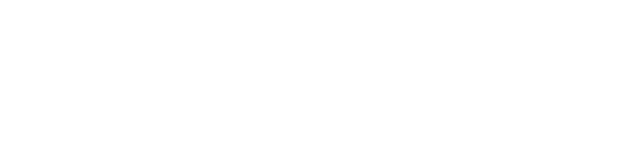
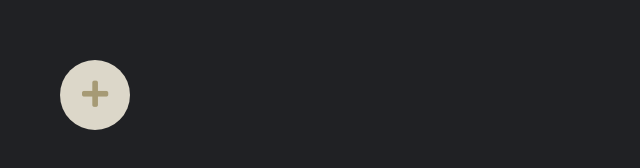
Before and after one commit to jonni595/note-app, a website: page src/index.html in a window 1280 px wide. Shown: the whole page, without its empty margins (0-640 px from the left). Drawn offline with Linux system fonts and the light colour scheme.

Commit message:
estilos boton plus

```diff
--- a/src/index.html
+++ b/src/index.html
@@ -7,11 +7,15 @@
     <link rel="stylesheet" href="./style.css">
     <!-- <script src="https://kit.fontawesome.com/8d2b302bc3.js" crossorigin="anonymous"></script> -->
     <link rel="stylesheet" href="./css/all.min.css">
-    <title>Note App</title>
+    <title>Notes App</title>
 </head>
 <body>
-    <!-- <button><i class="fas fa-trash"></i></button>
-    <button><i class="far fa-edit"></i></button>
-    <button><i class="fas fa-plus"></i></button> -->
+    <button class="button-plus">
+        <i class="fas fa-plus"></i>
+    </button>
+    <!-- <button><i class="fas fa-trash"></i></button> -->
+    <!-- <button><i class="far fa-edit"></i></button> -->
+
+    <script src="./script.js"></script>
 </body>
 </html>
--- a/src/style.css
+++ b/src/style.css
@@ -0,0 +1,51 @@
+:root {
+    --bg: #202124;
+    --primary: #DCD7C9;
+    --secondary: #A69A75;
+    font-size: 62.5%;
+}
+
+* {
+    margin: 0;
+    padding: 0;
+    box-sizing: border-box;
+}
+
+body {
+    background-color: var(--bg);
+    height: 100vh;
+}
+
+.button-plus {
+    width: 70px;
+    height: 70px;
+    background-color: var(--primary);
+    color: var(--secondary);
+    border-radius: 50%;
+    border: none;
+    font-size: 3rem;
+    overflow: hidden;
+    position: relative;
+    top: 60px;
+    left: 60px;
+    cursor: pointer;
+    transition: ease-in-out .5s;
+}
+
+.button-plus:hover{
+    filter: drop-shadow(0px 4px 7px rgba(220,215,201, .5));
+    transition: ease-in .2s;
+}
+
+/* border-radius: 50%;
+    font-size: 24px;
+    height: 56px;
+    margin: auto;
+    min-width: 56px;
+    width: 56px;
+    padding: 0;
+    overflow: hidden;
+    background: rgba(158,158,158,.2);
+    box-shadow: 0 1px 1.5px 0 rgb(0 0 0 / 12%), 0 1px 1px 0 rgb(0 0 0 / 24%);
+    position: relative;
+    line-height: normal; */
```
